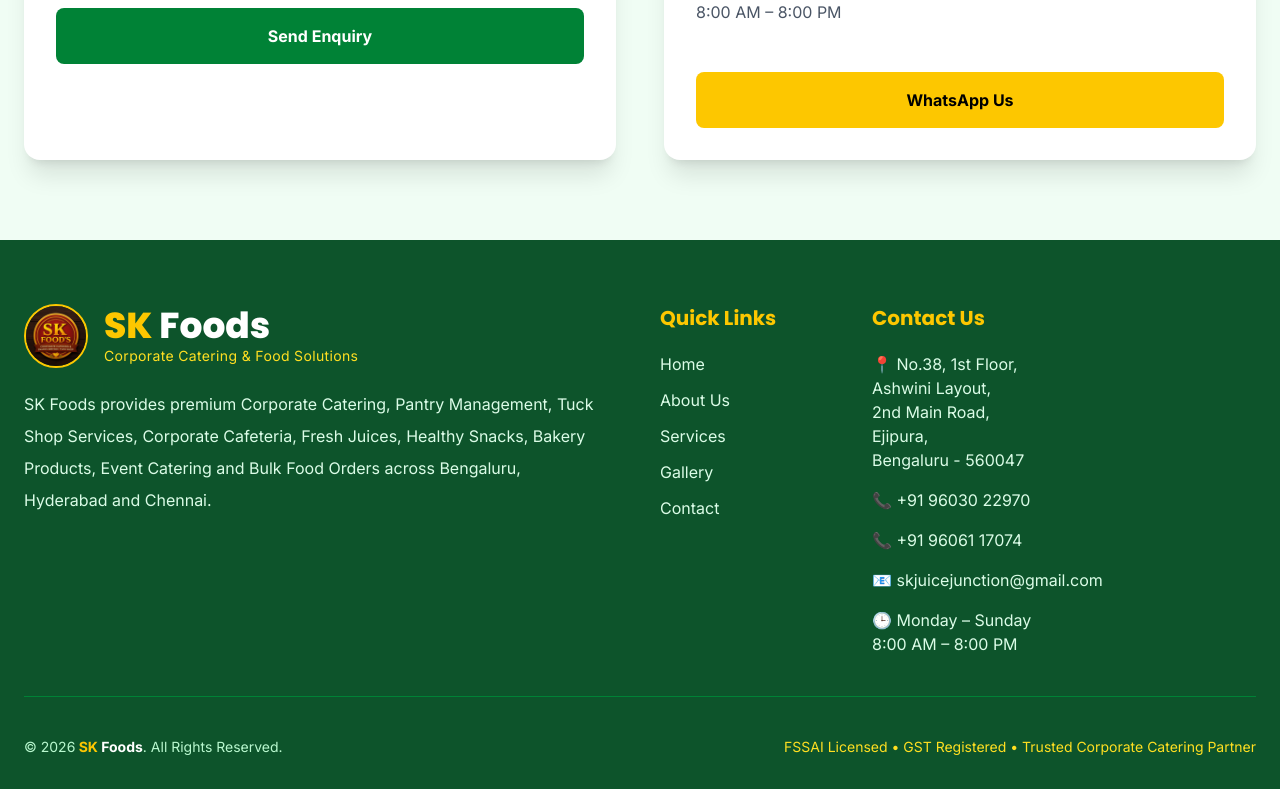
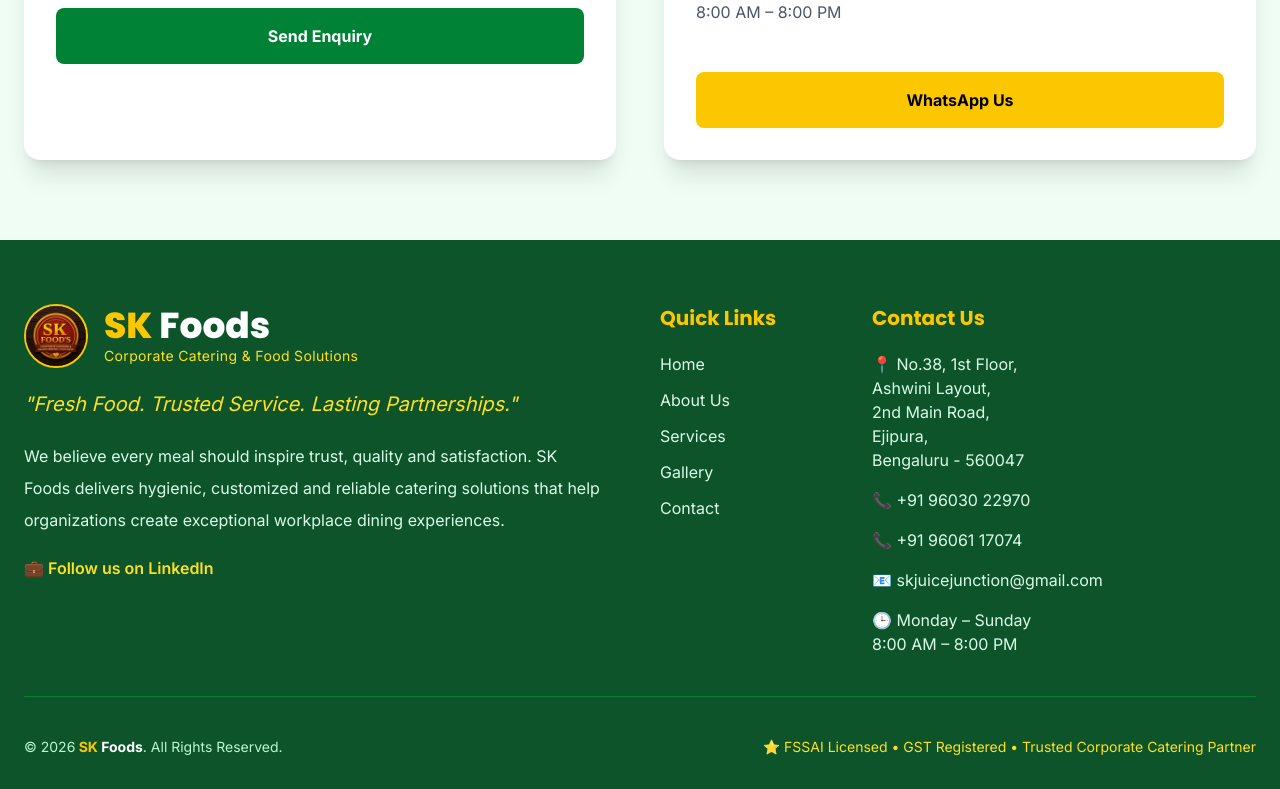
Before and after one commit to skjuicejunction-pixel/sk-foods-v, a Next.js app: page / in a window 1280 px wide. Shown: the part 7432-8221 px from the top of the page. Built offline with nearby package versions, Linux system fonts and the light colour scheme.

Commit message:
Improve SEO and metadata

```diff
--- a/app/components/Footer.tsx
+++ b/app/components/Footer.tsx
@@ -18,13 +18,12 @@
                   alt="SK Foods"
                   width={64}
                   height={64}
+                  priority
                   className="w-full h-full object-cover"
-                  priority
                 />
               </div>
 
               <div>
-
                 <h2 className="text-4xl font-extrabold whitespace-nowrap">
                   <span className="text-yellow-400">SK</span>{" "}
                   <span className="text-white">Foods</span>
@@ -33,19 +32,33 @@
                 <p className="text-yellow-300 text-sm tracking-wide">
                   Corporate Catering & Food Solutions
                 </p>
-
               </div>
 
             </div>
 
-            <p className="text-green-100 leading-8 max-w-xl">
-              SK Foods provides premium Corporate Catering,
-              Pantry Management, Tuck Shop Services,
-              Corporate Cafeteria, Fresh Juices,
-              Healthy Snacks, Bakery Products,
-              Event Catering and Bulk Food Orders across
-              Bengaluru, Hyderabad and Chennai.
-            </p>
+            <div className="space-y-5">
+
+              <p className="text-xl italic text-yellow-300 leading-8">
+                "Fresh Food. Trusted Service. Lasting Partnerships."
+              </p>
+
+              <p className="text-green-100 leading-8 max-w-xl">
+                We believe every meal should inspire trust, quality and
+                satisfaction. SK Foods delivers hygienic, customized and
+                reliable catering solutions that help organizations create
+                exceptional workplace dining experiences.
+              </p>
+
+              <a
+                href="https://www.linkedin.com/in/bathala-kodanda-reddy-5215652b1"
+                target="_blank"
+                rel="noopener noreferrer"
+                className="inline-flex items-center gap-2 text-yellow-300 hover:text-yellow-200 font-semibold transition"
+              >
+                💼 Follow us on LinkedIn
+              </a>
+
+            </div>
 
           </div>
 
@@ -158,12 +171,11 @@
           <p className="text-green-200">
             © 2026
             <span className="text-yellow-400 font-bold"> SK</span>
-            <span className="text-white font-bold"> Foods</span>.
-            All Rights Reserved.
+            <span className="text-white font-bold"> Foods</span>. All Rights Reserved.
           </p>
 
           <p className="text-yellow-300 text-center">
-            FSSAI Licensed • GST Registered • Trusted Corporate Catering Partner
+            ⭐ FSSAI Licensed • GST Registered • Trusted Corporate Catering Partner
           </p>
 
         </div>
--- a/app/layout.tsx
+++ b/app/layout.tsx
@@ -2,41 +2,93 @@
 import type { Metadata } from "next";
 
 export const metadata: Metadata = {
-  title: "SK Foods | Corporate Catering & Food Solutions",
+  metadataBase: new URL("https://sk-foods-v.vercel.app"),
+
+  title: {
+    default: "SK Foods | Corporate Catering & Food Solutions",
+    template: "%s | SK Foods",
+  },
+
   description:
-    "SK Foods provides Corporate Catering, Pantry Management, Corporate Cafeteria, Tuck Shop Services, Fresh Juices, Healthy Snacks, Bakery Products and Event Catering across Bengaluru, Hyderabad & Chennai.",
+    "SK Foods provides Corporate Catering, Pantry Management, Corporate Cafeteria, Tuck Shop Services, Fresh Juices, Healthy Snacks, Bakery Products and Event Catering across Bengaluru, Hyderabad and Chennai.",
 
   keywords: [
+    "SK Foods",
     "Corporate Catering",
     "Corporate Cafeteria",
+    "Corporate Food Solutions",
     "Pantry Management",
+    "Office Catering",
     "Event Catering",
     "Fresh Juices",
     "Healthy Snacks",
-    "Bakery",
-    "Tuck Shop",
-    "SK Foods",
-    "Corporate Food Solutions",
-    "Bengaluru Catering",
-    "Hyderabad Catering",
-    "Chennai Catering",
+    "Bakery Products",
+    "Tuck Shop Services",
+    "Corporate Catering Bangalore",
+    "Corporate Catering Bengaluru",
+    "Corporate Catering Hyderabad",
+    "Corporate Catering Chennai",
   ],
 
-  authors: [{ name: "SK Foods" }],
+  authors: [
+    {
+      name: "SK Foods",
+    },
+  ],
 
   creator: "SK Foods",
-
   publisher: "SK Foods",
 
-  metadataBase: new URL("https://skfoods.in"),
+  applicationName: "SK Foods",
+
+  robots: {
+    index: true,
+    follow: true,
+    googleBot: {
+      index: true,
+      follow: true,
+    },
+  },
+
+  icons: {
+    icon: "/favicon.png",
+    shortcut: "/favicon.png",
+    apple: "/favicon.png",
+  },
 
   openGraph: {
     title: "SK Foods | Corporate Catering & Food Solutions",
+
     description:
-      "Premium Corporate Catering, Pantry Management, Tuck Shop and Event Catering Services.",
+      "Premium Corporate Catering, Pantry Management, Corporate Cafeteria, Fresh Juices, Healthy Snacks and Event Catering.",
+
+    url: "https://sk-foods-v.vercel.app",
+
     siteName: "SK Foods",
+
     locale: "en_IN",
+
     type: "website",
+
+    images: [
+      {
+        url: "/hero.jpg",
+        width: 1200,
+        height: 630,
+        alt: "SK Foods Corporate Catering",
+      },
+    ],
+  },
+
+  twitter: {
+    card: "summary_large_image",
+
+    title: "SK Foods | Corporate Catering & Food Solutions",
+
+    description:
+      "Premium Corporate Catering, Pantry Management & Food Solutions.",
+
+    images: ["/hero.jpg"],
   },
 };
 
```
